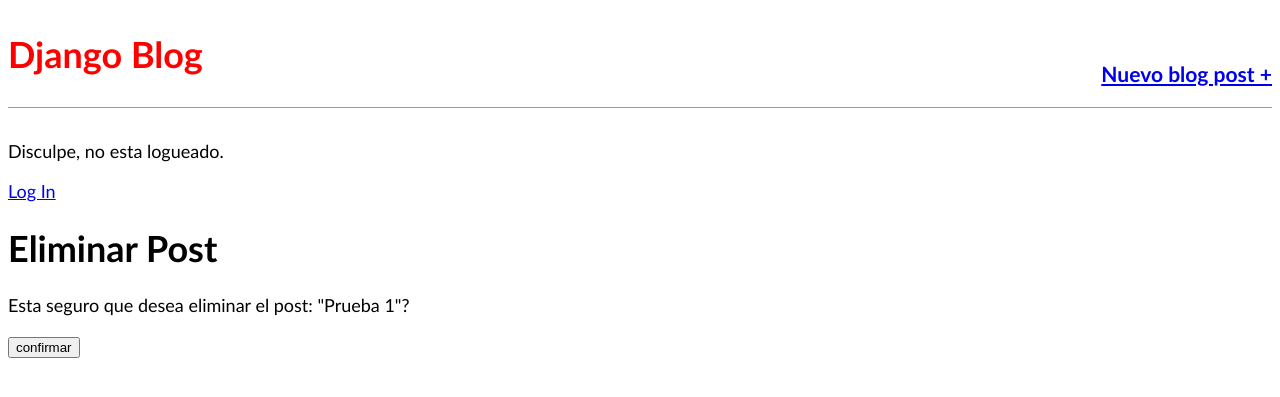
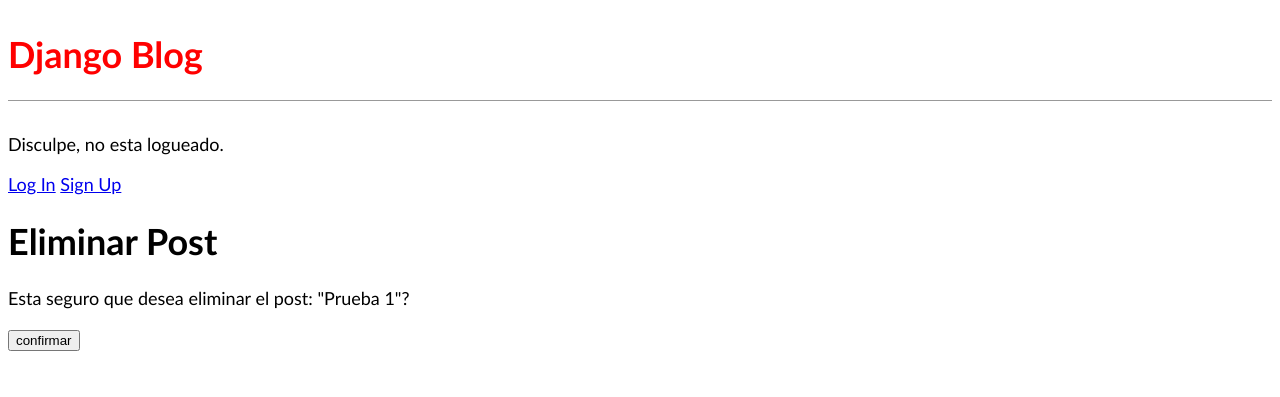
Before and after one commit to Dril0/blog, a Django app: page /post/1/delete/ in a window 1280 px wide. Shown: the top 397 px of the page. Run offline with Django 4.2, Linux system fonts and the light colour scheme; data comes from the database, SQL or seed files in the repository.

Commit message:
authenticamos los nuevos post, y agregamos link para crear usuario

```diff
--- a/templates/base.html
+++ b/templates/base.html
@@ -18,11 +18,13 @@
                     <a href="{% url 'home' %}">Django Blog</a>
                 </h1>
             </div>
+            {% if user.is_authenticated %}
             <div class="nav-right">
                 <h3>
                     <a href="{% url 'post_new' %}">Nuevo blog post +</a>
                 </h3>
             </div>
+            {% endif %}
 
         </header>
         {% if user.is_authenticated %}
@@ -31,6 +33,7 @@
         {% else %}
         <p>Disculpe, no esta logueado.</p>
         <a href="{% url 'login' %}">Log In</a>
+        <a href="{% url 'signup' %}">Sign Up</a>
         {% endif %}
 
         {% block content %}
```
